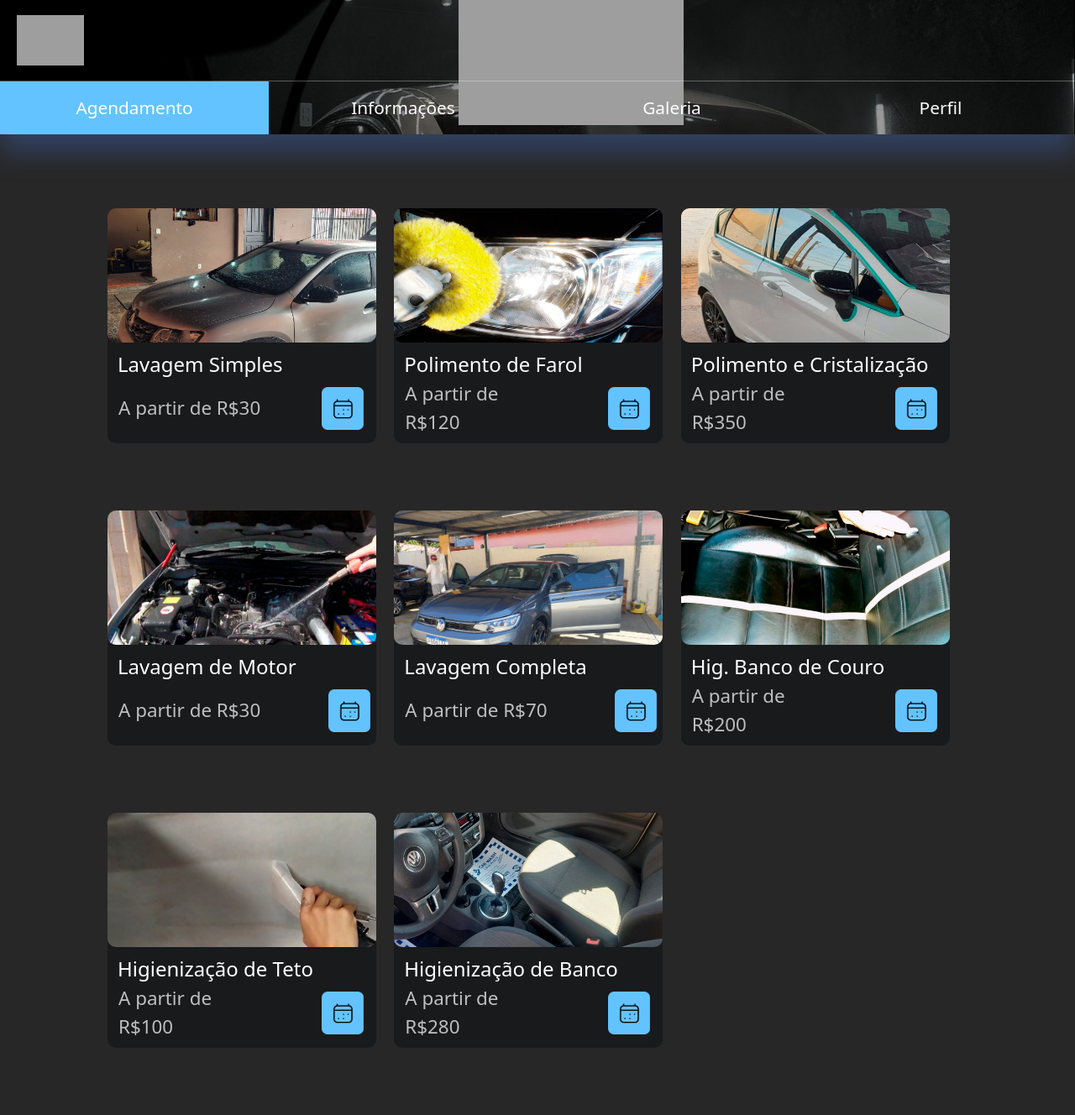
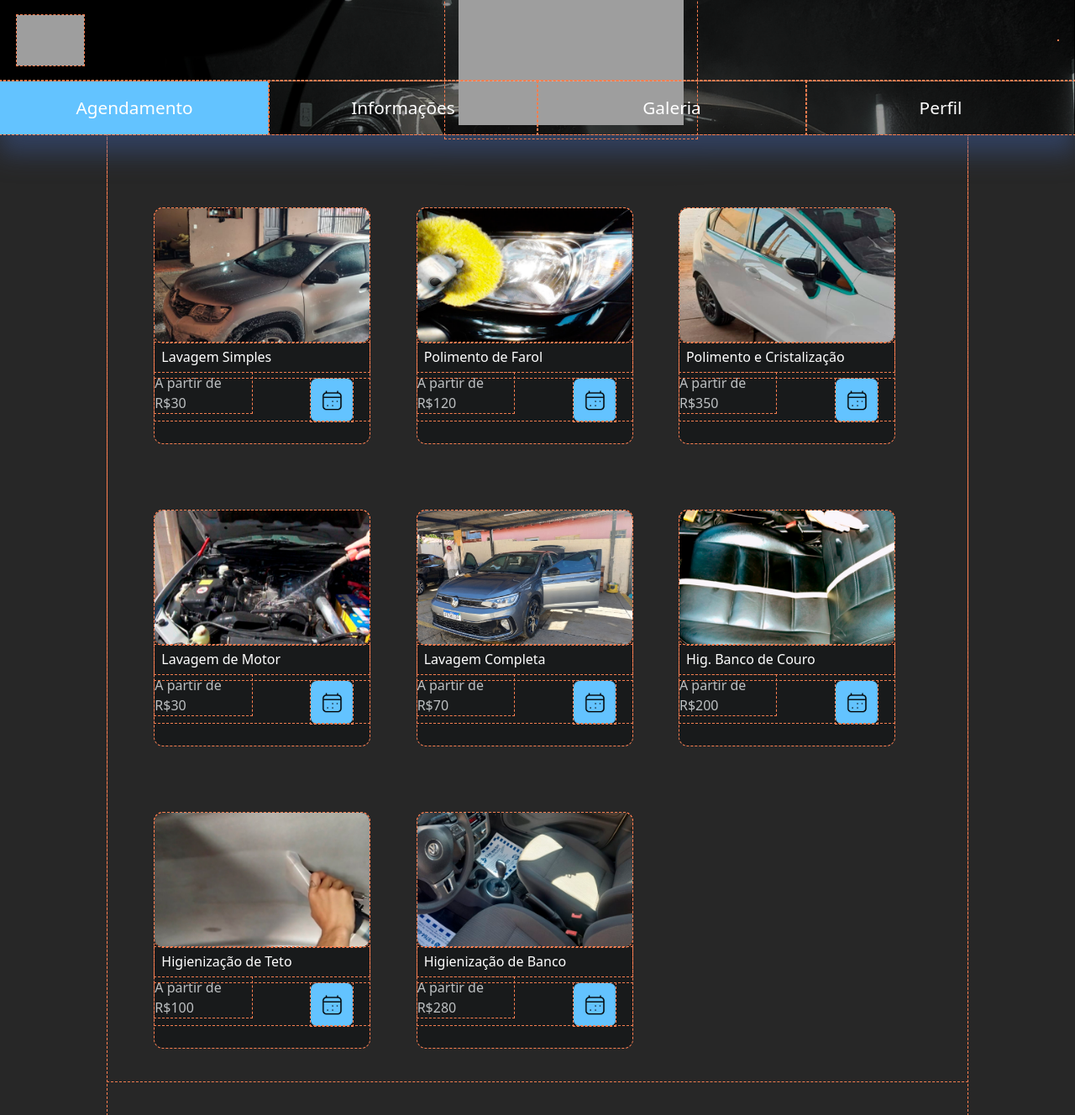
Before and after one commit to AnDraDeDS/TCC-sistema-de-agendamento, a PHP site: page /src/agendamento.html in a window 1280 px wide. Shown: the whole page at 84% size. Run offline with PHP 8.4, Linux system fonts and the light colour scheme; some libraries are stand-ins or nearby versions; grey boxes are pictures that could not be loaded.

Commit message:
responsivida de cadastro/login e desenvolvimento da page agendamento

```diff
--- a/src/css/agendamento.css
+++ b/src/css/agendamento.css
@@ -2,6 +2,7 @@
     margin: 0;
     padding: 0;
     box-sizing: border-box;
+    outline: 1px dashed coral;
 }
 *::selection{
 background-color: transparent;
@@ -142,10 +143,9 @@ body::-webkit-scrollbar-thumb {
 
 .content{
     padding-top: 8vh;
-    display: grid;
-    grid-template-areas: "a b c"
-                         "d e f"
-                         "g  h .";
+    display: flex;
+    flex-wrap: wrap;
+    justify-content: start;
     width: 80vw;
     min-height: calc(100vh- 40px);
     margin: 0 auto;
@@ -154,23 +154,123 @@ body::-webkit-scrollbar-thumb {
 
 .item{
     margin-top: 5em;
-    width: 320px;
+    width: 20vw;
     height: 280px;
     background-color: #181A1B;
     border-radius: 10px;
+    margin-left: 5.5%;
 }
+
+@media (max-width:1000px) and (min-width: 588px) {
+
+    .item{
+        margin-top: 5em;
+        width: 34vw;
+        height: 280px;
+        background-color: #181A1B;
+        border-radius: 10px;
+        margin-left: 5.5%;
+    }
+
+    *{
+        outline: 1px solid blue;
+    }
+}
+
+@media (max-width: 587px){
+
+    *{
+        outline: 1px solid green;
+    }
+
+    .navbar{
+        display: none;
+    }
+
+    .header{
+        height: 10vh;
+        display: flex;
+        align-items: center;
+        position: fixed;
+    }
+
+    .pageName{
+        font-family: 'K2D';
+        width: 100%;
+        text-align: center;
+        background-color: rgba(59, 89, 152,.8);
+        color: white;
+        position: fixed;
+        top: 10%;
+    }
+
+    #jr{
+        width: 30px;
+    }
+
+    #carwash{
+        width: 200px;
+    }
+
+    .content{
+        padding-top: 40px;
+        width: 100vw;
+        justify-content: center;
+        gap: 10px;
+    }
+
+    .item{
+        margin-top: 3em;
+        width: 45%;
+        height: 280px;
+        background-color: #181A1B;
+        border-radius: 10px;
+        margin-left: 0%;
+    }
+
+    .texto{
+        display: flex;
+        height: 50px;
+        flex-direction: row;
+        justify-content: space-between;
+        align-items: center;
+    }
+    .item>h3{
+        color: #fff;
+        font-size: 1em;
+        padding: 0.5em;
+    }
+    .texto p {
+        color: #BDC0C2;
+        font-size: 1px;
+        width: 45%;
+        font-weight: 200;
+    }
+    .item>span{
+        display: block;
+        width: 100%;
+        height: 160px;
+        background-size: cover;
+        border-radius: 10px;
+    }
+    .texto .agendar{
+        margin-right: 10px;
+        width: 5px;
+        height: 31%;
+        border: none;
+        background-size: cover;
+    }
+}
+
+
 .texto .agendar:hover  {
     transition: 0.1s;
-    width: 50px;
-    height: 50px;
     border: none;
     background: url("../images/icons/agendamento/pos-agendar.png");
     background-size: cover;
-    margin-bottom: 15px;
 }
 .texto{
     display: flex;
-    width: 328px;
     height: 50px;
     flex-direction: row;
     justify-content: space-between;
@@ -178,60 +278,34 @@ body::-webkit-scrollbar-thumb {
 }
 .item>h3{
     color: #fff;
-    font-size: 1.5em;
-    padding: .5em;
+    font-size: 1em;
+    padding: 0.5em;
 }
 .texto p {
     color: #BDC0C2;
-    font-size: 1.4em;
-    width: 200px;
+    font-size: 1em;
+    width: 45%;
     font-weight: 200;
-    margin-left: 3px;
-    padding: 10px;
 }
 .item>span{
     display: block;
-    width: 320px;
+    width: 100%;
     height: 160px;
     background-size: cover;
     border-radius: 10px;
 }
 .texto .agendar{
+    margin-right: 20px;
     width: 50px;
     height: 51px;
     border: none;
     background: url("../images/icons/agendamento/agendar.png");
     background-size: cover;
-    margin-bottom: 15px;
-    margin-right: 15px;
 }
-.texto button:hover{
+.texto .agendar:hover{
     cursor: auto;
 }
-.item1{
-    grid-area: a;
-}
-.item2{
-    grid-area: b;
-}
-.item3{
-    grid-area: c;
-}
-.item4{
-    grid-area: d;
-}
-.item5{
-    grid-area: e;
-}
-.item6{
-    grid-area: f;
-}
-.item7{
-    grid-area: g;
-}
-.item8{
-    grid-area: h;
-}
+
 .item1>span{
     background-image: url("../images/agendamento/lavagem-simples.png");
 }
@@ -255,42 +329,6 @@ body::-webkit-scrollbar-thumb {
 }
 .item8>span{
     background-image: url("../images/agendamento/higienizacao-de-banco.png");
-}
-.item1>.texto{
-    width: 360px;
-}
-.item1>.texto button{
-    margin-right: 55px;
-}
-.item2>.texto{
-    width: 360px;
-}
-.item2>.texto button{
-    margin-right: 55px;
-}
-.item3>.texto{
-    width: 360px;
-}
-.item3>.texto button{
-    margin-right: 55px;
-}
-.item6>.texto{
-    width: 360px;
-}
-.item6>.texto button{
-    margin-right: 55px;
-}
-.item7>.texto{
-    width: 360px;
-}
-.item7>.texto button{
-    margin-right: 55px;
-}
-.item8>.texto{
-    width: 360px;
-}
-.item8>.texto button{
-    margin-right: 55px;
 }
 
 
```
Also changed, not shown: other parts of src/css/agendamento.css (+0 -36 lines).
